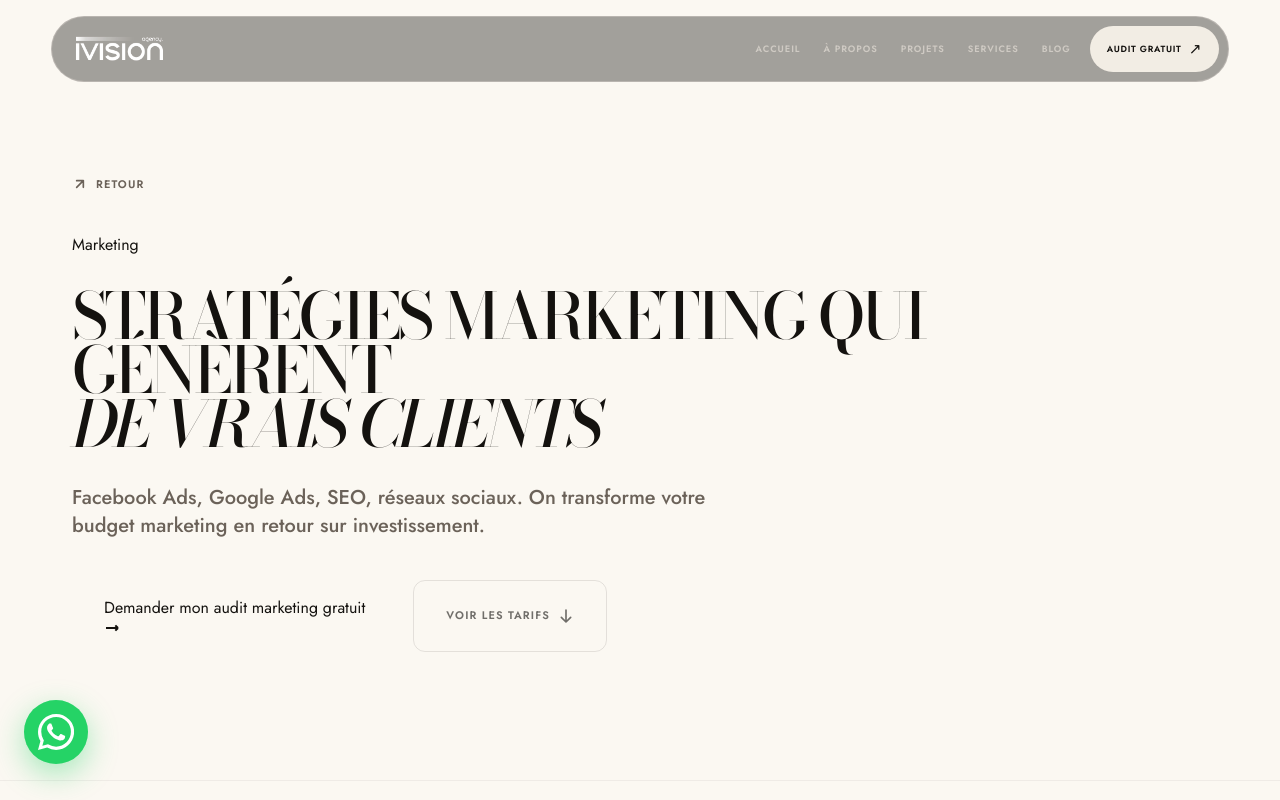
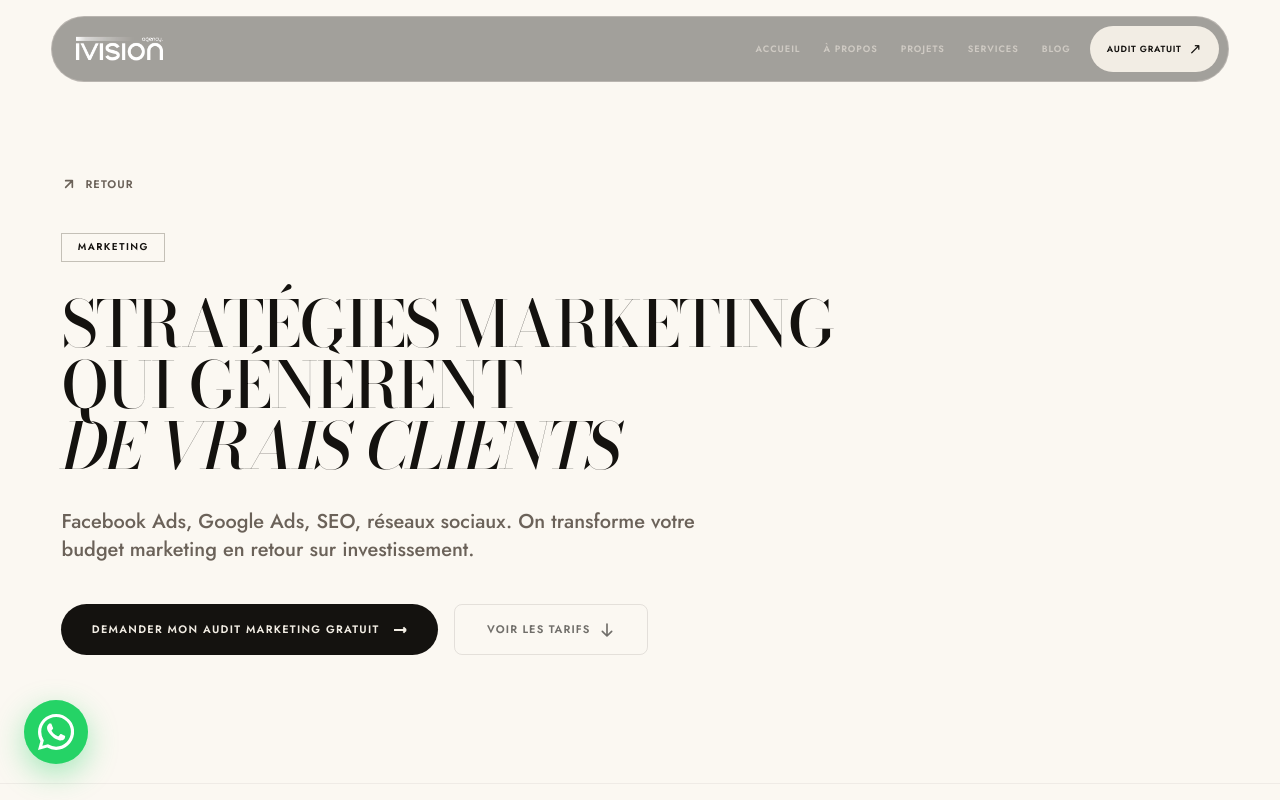
Before and after one commit to Maleklabbaci/WEBSITE-iVISION, a React (Vite) app: page / in a window 1280 px wide. Both pictures are taken after a click on the button 346 px from the left and 5081 px from the top of the page. Shown: the top 800 px of the page. Built offline with nearby package versions, Linux system fonts and the light colour scheme.

Commit message:
design: pages services alignees au theme editorial — composants badge/carte/bouton manquants crees + typo Bodoni
Co-authored-by: arena-agent <297053741+arena-agent@users.noreply.github.com>

```diff
--- a/components/ServicePage.tsx
+++ b/components/ServicePage.tsx
@@ -77,7 +77,7 @@ const ServicePage = ({ slug }: Props) => {
     return (
       <section className="min-h-screen pt-32 pb-20 px-4 flex items-center justify-center">
         <div className="text-center">
-          <h1 className="text-4xl font-black text-navy dark:text-white tracking-tighter uppercase">Service non trouvé</h1>
+          <h1 className="text-4xl font-medium text-navy dark:text-white tracking-[-0.02em] uppercase">Service non trouvé</h1>
           <p className="text-brand-gray mt-4">Ce service n'existe pas.</p>
           <button
             onClick={() => (window.location.hash = '')}
@@ -108,7 +108,7 @@ const ServicePage = ({ slug }: Props) => {
 
           <div className="max-w-4xl">
             <div className="sketch-badge mb-6 md:mb-8">{service.title.split(' ')[0]}</div>
-            <h1 className="text-[clamp(2rem,5vw,6rem)] font-black text-navy dark:text-white tracking-tighter leading-[1] md:leading-[0.85] uppercase transition-colors duration-500">
+            <h1 className="text-[clamp(2rem,5vw,6rem)] font-medium text-navy dark:text-white tracking-[-0.02em] leading-[1] md:leading-[0.95] uppercase transition-colors duration-500">
               {service.heroTitle.split(' ').slice(0, Math.ceil(service.heroTitle.split(' ').length / 2)).join(' ')} <br className="hidden md:block" />
               <span className="text-brand-blue">{service.heroTitle.split(' ').slice(Math.ceil(service.heroTitle.split(' ').length / 2)).join(' ')}</span>
             </h1>
@@ -131,7 +131,7 @@ const ServicePage = ({ slug }: Props) => {
                   e.preventDefault();
                   pricingRef.current?.scrollIntoView({ behavior: 'smooth' });
                 }}
-                className="flex items-center justify-center gap-2 text-[11px] font-bold uppercase tracking-widest text-navy/60 dark:text-white/60 hover:text-brand-blue transition-colors px-8 py-4 border border-navy/10 dark:border-white/10 rounded-xl hover:border-brand-blue"
+                className="flex items-center justify-center gap-2 text-[11px] font-bold uppercase tracking-widest text-navy/60 dark:text-white/60 hover:text-brand-blue transition-colors px-8 py-4 border border-navy/10 dark:border-white/10 rounded-lg hover:border-brand-blue"
               >
                 Voir les tarifs
                 <svg className="w-4 h-4" fill="none" stroke="currentColor" viewBox="0 0 24 24">
@@ -152,7 +152,7 @@ const ServicePage = ({ slug }: Props) => {
         <div className="container">
           <div className={`mb-16 md:mb-24 transition-all duration-1000 ${visibleSections.has('features') ? 'opacity-100 translate-y-0' : 'opacity-0 translate-y-8'}`}>
             <div className="sketch-badge mb-6 md:mb-8">Inclus</div>
-            <h2 className="text-[clamp(1.5rem,4vw,5rem)] font-black text-navy dark:text-white tracking-tighter leading-[1] md:leading-[0.85] uppercase">
+            <h2 className="text-[clamp(1.5rem,4vw,5rem)] font-medium text-navy dark:text-white tracking-[-0.02em] leading-[1] md:leading-[0.95] uppercase">
               Ce que vous <br className="hidden md:block" />
               <span className="text-brand-blue">obtenez</span>
             </h2>
@@ -170,12 +170,12 @@ const ServicePage = ({ slug }: Props) => {
                 }`}
                 style={{ transitionDelay: `${i * 100 + 200}ms` }}
               >
-                <div className="w-12 h-12 bg-brand-blue/10 rounded-2xl flex items-center justify-center text-brand-blue mb-6 group-hover:bg-brand-blue group-hover:text-white transition-all transform group-hover:rotate-6">
+                <div className="w-12 h-12 bg-brand-blue/10 rounded-lg flex items-center justify-center text-brand-blue mb-6 group-hover:bg-brand-blue group-hover:text-white transition-all transform ">
                   <svg className="w-6 h-6" fill="none" stroke="currentColor" viewBox="0 0 24 24">
                     <path strokeLinecap="round" strokeLinejoin="round" strokeWidth={2.5} d="M5 13l4 4L19 7" />
                   </svg>
                 </div>
-                <h3 className="text-lg md:text-xl font-black text-navy dark:text-white uppercase tracking-tighter leading-tight mb-3 group-hover:text-brand-blue transition-colors">
+                <h3 className="text-lg md:text-xl font-medium text-navy dark:text-white uppercase tracking-[-0.02em] leading-tight mb-3 group-hover:text-brand-blue transition-colors">
                   {feature.title}
                 </h3>
                 <p className="text-brand-gray dark:text-brand-gray/80 text-sm leading-relaxed font-medium opacity-70 group-hover:opacity-100 transition-opacity">
@@ -196,7 +196,7 @@ const ServicePage = ({ slug }: Props) => {
         <div className="container">
           <div className={`mb-16 md:mb-24 transition-all duration-1000 ${visibleSections.has('process') ? 'opacity-100 translate-y-0' : 'opacity-0 translate-y-8'}`}>
             <div className="sketch-badge mb-6 md:mb-8">Process</div>
-            <h2 className="text-[clamp(1.5rem,4vw,5rem)] font-black text-navy dark:text-white tracking-tighter leading-[1] md:leading-[0.85] uppercase">
+            <h2 className="text-[clamp(1.5rem,4vw,5rem)] font-medium text-navy dark:text-white tracking-[-0.02em] leading-[1] md:leading-[0.95] uppercase">
               Comment on <br className="hidden md:block" />
               <span className="text-brand-blue">travaille</span>
             </h2>
@@ -213,7 +213,7 @@ const ServicePage = ({ slug }: Props) => {
               >
                 {/* Timeline */}
                 <div className="flex flex-col items-center flex-shrink-0">
-                  <div className="w-14 h-14 bg-brand-blue rounded-2xl flex items-center justify-center text-white font-black text-lg">
+                  <div className="w-14 h-14 bg-brand-blue rounded-lg flex items-center justify-center text-white font-medium text-lg">
                     {step.step}
                   </div>
                   {i < service.process.length - 1 && (
@@ -223,7 +223,7 @@ const ServicePage = ({ slug }: Props) => {
 
                 {/* Content */}
                 <div className="pb-10 md:pb-14">
-                  <h3 className="text-xl md:text-2xl font-black text-navy dark:text-white uppercase tracking-tighter leading-tight">
+                  <h3 className="text-xl md:text-2xl font-medium text-navy dark:text-white uppercase tracking-[-0.02em] leading-tight">
                     {step.title}
                   </h3>
                   <p className="text-brand-gray dark:text-brand-gray/80 text-sm md:text-base leading-relaxed font-medium mt-2 opacity-70">
@@ -245,7 +245,7 @@ const ServicePage = ({ slug }: Props) => {
         <div className="container">
           <div className={`mb-16 md:mb-24 text-center transition-all duration-1000 ${visibleSections.has('pricing') ? 'opacity-100 translate-y-0' : 'opacity-0 translate-y-8'}`}>
             <div className="sketch-badge mb-6 md:mb-8 mx-auto">Tarifs</div>
-            <h2 className="text-[clamp(1.5rem,4vw,5rem)] font-black text-navy dark:text-white tracking-tighter leading-[1] md:leading-[0.85] uppercase">
+            <h2 className="text-[clamp(1.5rem,4vw,5rem)] font-medium text-navy dark:text-white tracking-[-0.02em] leading-[1] md:leading-[0.95] uppercase">
               Tarifs <span className="text-brand-blue">transparents</span>
             </h2>
             <p className="text-brand-gray dark:text-brand-gray/80 mt-6 font-medium text-base md:text-lg max-w-xl mx-auto">
@@ -268,10 +268,10 @@ const ServicePage = ({ slug }: Props) => {
                   </div>
                 )}
 
-                <h3 className="text-xl font-black text-navy dark:text-white uppercase tracking-tighter">{plan.name}</h3>
+                <h3 className="text-xl font-medium text-navy dark:text-white uppercase tracking-[-0.02em]">{plan.name}</h3>
 
                 <div className="flex items-baseline gap-1 mt-4 mb-8">
-                  <span className="text-3xl md:text-4xl font-black text-navy dark:text-white tracking-tighter">{plan.price}</span>
+                  <span className="text-3xl md:text-4xl font-medium text-navy dark:text-white tracking-[-0.02em]">{plan.price}</span>
                   {plan.period && <span className="text-brand-gray text-sm font-medium">{plan.period}</span>}
                 </div>
 
@@ -288,7 +288,7 @@ const ServicePage = ({ slug }: Props) => {
 
                 <button
                   onClick={() => (window.location.hash = '/devis')}
-                  className={`w-full py-4 rounded-xl font-black text-[10px] uppercase tracking-widest transition-all duration-500 ${
+                  className={`w-full py-4 rounded-lg font-medium text-[10px] uppercase tracking-widest transition-all duration-500 ${
                     plan.popular
                       ? 'btn-ivision'
                       : 'bg-navy/5 dark:bg-white/5 text-navy dark:text-white border border-navy/10 dark:border-white/10 hover:bg-brand-blue hover:border-brand-blue hover:text-white'
@@ -311,7 +311,7 @@ const ServicePage = ({ slug }: Props) => {
         <div className="container">
           <div className={`mb-16 md:mb-24 transition-all duration-1000 ${visibleSections.has('faq') ? 'opacity-100 translate-y-0' : 'opacity-0 translate-y-8'}`}>
             <div className="sketch-badge mb-6 md:mb-8">FAQ</div>
-            <h2 className="text-[clamp(1.5rem,4vw,5rem)] font-black text-navy dark:text-white tracking-tighter leading-[1] md:leading-[0.85] uppercase">
+            <h2 className="text-[clamp(1.5rem,4vw,5rem)] font-medium text-navy dark:text-white tracking-[-0.02em] leading-[1] md:leading-[0.95] uppercase">
               Questions <span className="text-brand-blue">fréquentes</span>
             </h2>
           </div>
@@ -352,7 +352,7 @@ const ServicePage = ({ slug }: Props) => {
         <div className="container text-center">
           <div className="max-w-2xl mx-auto">
             <div className="sketch-badge mb-6 md:mb-8 mx-auto">Commencer</div>
-            <h2 className="text-[clamp(1.5rem,4vw,5rem)] font-black text-navy dark:text-white tracking-tighter leading-[1] md:leading-[0.85] uppercase">
+            <h2 className="text-[clamp(1.5rem,4vw,5rem)] font-medium text-navy dark:text-white tracking-[-0.02em] leading-[1] md:leading-[0.95] uppercase">
               Prêt à <span className="text-brand-blue">démarrer</span> ?
             </h2>
             <p className="text-brand-gray dark:text-brand-gray/80 mt-6 font-medium text-base md:text-lg">
@@ -372,7 +372,7 @@ const ServicePage = ({ slug }: Props) => {
                 href="https://wa.me/213563839404"
                 target="_blank"
                 rel="noopener noreferrer"
-                className="flex items-center justify-center gap-2 text-[11px] font-bold uppercase tracking-widest text-navy/60 dark:text-white/60 hover:text-brand-blue transition-colors px-8 py-4 border border-navy/10 dark:border-white/10 rounded-xl hover:border-brand-blue"
+                className="flex items-center justify-center gap-2 text-[11px] font-bold uppercase tracking-widest text-navy/60 dark:text-white/60 hover:text-brand-blue transition-colors px-8 py-4 border border-navy/10 dark:border-white/10 rounded-lg hover:border-brand-blue"
               >
                 WhatsApp direct
                 <svg className="w-4 h-4" fill="none" stroke="currentColor" viewBox="0 0 24 24">
--- a/styles.css
+++ b/styles.css
@@ -401,3 +401,70 @@
     animation: none !important;
   }
 }
+
+/* ===== COMPOSANTS PAGES DÉTAIL (badge, carte, bouton, container) — identité éditoriale ===== */
+.container {
+  width: 100%;
+  max-width: 88rem;
+  margin-inline: auto;
+  padding-inline: clamp(1.15rem, 4.8vw, 4.8vw);
+  box-sizing: border-box;
+}
+
+.sketch-badge {
+  display: inline-block;
+  padding: .55rem .95rem;
+  border: 1px solid;
+  border-color: rgba(128, 122, 112, 0.45);
+  color: inherit;
+  font-size: .62rem;
+  font-weight: 700;
+  letter-spacing: .15em;
+  line-height: 1;
+  text-transform: uppercase;
+}
+
+.glass-card {
+  background: var(--iv-paper);
+  border: 1px solid var(--iv-line);
+  border-radius: .55rem;
+  transition: border-color .35s ease, translate .35s cubic-bezier(.23,1,.32,1);
+}
+.glass-card:hover {
+  border-color: rgba(128, 122, 112, 0.55);
+  translate: 0 -3px;
+}
+
+.btn-ivision {
+  display: inline-flex;
+  align-items: center;
+  justify-content: center;
+  gap: .75rem;
+  border: 0;
+  border-radius: 999px;
+  padding: 1.05rem 1.9rem;
+  background: var(--iv-orange);
+  color: var(--iv-black);
+  font: inherit;
+  font-size: .68rem;
+  font-weight: 700;
+  letter-spacing: .12em;
+  line-height: 1;
+  text-transform: uppercase;
+  cursor: pointer;
+  transition: background .3s ease, translate .3s cubic-bezier(.23,1,.32,1), opacity .3s ease;
+}
+.btn-ivision:hover {
+  background: var(--iv-magenta);
+  translate: 0 -2px;
+}
+.btn-ivision svg {
+  width: 1rem;
+  height: 1rem;
+  flex-shrink: 0;
+}
+
+@media (prefers-reduced-motion: reduce) {
+  .glass-card, .btn-ivision { transition: none; }
+  .glass-card:hover, .btn-ivision:hover { translate: 0 0; }
+}
```
